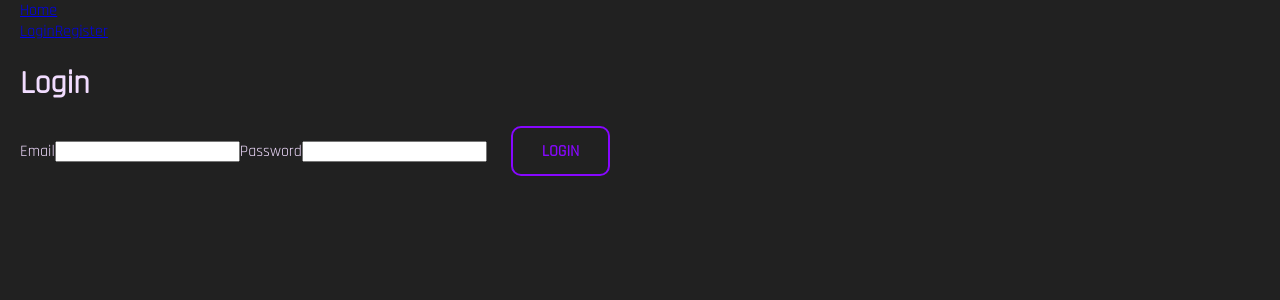
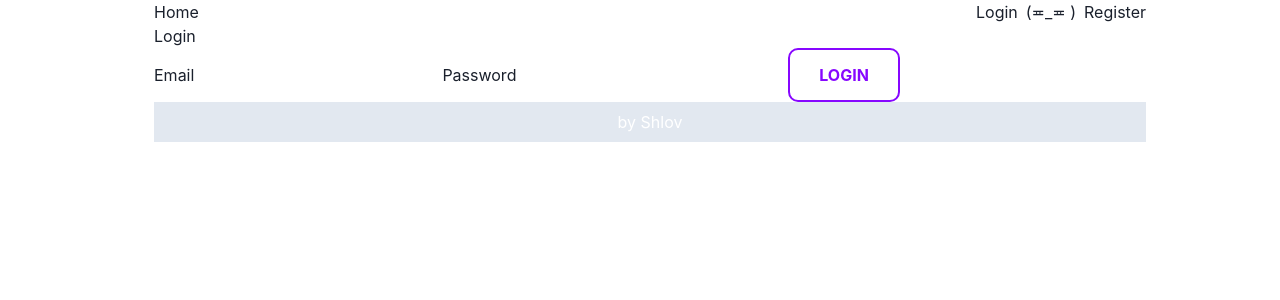
Before and after one commit to Shlov/Phonebook, a React (Create React App) app: page /goit-react-hw-08-phonebook/login in a window 1280 px wide. Shown: the top 300 px of the page. Built offline with nearby package versions, Linux system fonts and the light colour scheme.

Commit message:
start add style

```diff
--- a/src/components/AuthNav/AuthNav.js
+++ b/src/components/AuthNav/AuthNav.js
@@ -1,11 +1,26 @@
-import { NavLink } from "react-router-dom";
+import { Flex } from "@chakra-ui/react";
+import { Link } from "react-router-dom";
+import { Breadcrumb,  BreadcrumbItem,  BreadcrumbLink,  BreadcrumbSeparator,} from '@chakra-ui/react'
 
 export const AuthNav = () => {
 
   return (
-    <nav>
-      <NavLink to="/login">Login</NavLink>
-      <NavLink to="/register">Register</NavLink>
-    </nav>
+    // <Flex as='nav' >
+    //   <NavLink to="/login">Login</NavLink>
+    //   <NavLink to="/register">Register</NavLink>
+    // </Flex>
+  <Breadcrumb separator='(≖_≖ )'>
+    <BreadcrumbItem>
+      <BreadcrumbLink as={Link} to='/login'>
+        Login
+      </BreadcrumbLink>
+    </BreadcrumbItem>
+    <BreadcrumbItem>
+      <BreadcrumbLink as={Link} to='/register'>
+        Register
+      </BreadcrumbLink>
+    </BreadcrumbItem>
+  </Breadcrumb>
+
   )
 }
--- /dev/null
+++ b/src/components/Button/Button.css
@@ -0,0 +1,40 @@
+
+.btn {
+  padding: 0.8em 1.8em;
+  border: 2px solid #8707ff;
+  border-radius: 10px;
+  position: relative;
+  overflow: hidden;
+  background-color: transparent;
+  text-align: center;
+  text-transform: uppercase;
+  font-size: 16px;
+  font-weight: 700;
+  transition: .3s;
+  z-index: 1;
+  font-family: inherit;
+  color: #8707ff;
+  margin-left: 24px;
+}
+
+.btn:hover::before {
+  width: 105%;
+}
+
+.btn:hover {
+  color: #111;
+}
+
+.btn:before {
+  content: '';
+  width: 0;
+  height: 320%;
+  position: absolute;
+  top: 50%;
+  left: 50%;
+  transform: translate(-50%, -50%) rotate(45deg);
+  background: #8707ff;
+  transition: .5s ease;
+  display: block;
+  z-index: -1;
+}
--- /dev/null
+++ b/src/components/Button/Button.js
@@ -0,0 +1,16 @@
+import { Box } from "@chakra-ui/react"
+import '../Button/Button.css'
+
+
+const styleBtn = {
+
+}
+
+export const Button = ({children, ...props}) => {
+
+  return (
+    <Box as='button' style={styleBtn} className='btn' onClick={props.onClick}>
+      {children}
+    </Box>
+  )
+}
--- a/src/components/FormContact/FotmContact.js
+++ b/src/components/FormContact/FotmContact.js
@@ -1,4 +1,4 @@
-import { Button } from "components/ListContacts/ListContacts.styled";
+import { Button } from '../Button/Button';
 import { useEffect, useState } from "react";
 import { Input , Label, Form} from "./FormContact.styled";
 // import PropTypes from 'prop-types';
--- a/src/components/Layout/Layout.js
+++ b/src/components/Layout/Layout.js
@@ -4,7 +4,8 @@ import { Toaster } from "react-hot-toast";
 import { NavLink, Outlet } from "react-router-dom";
 
 import {
-  Container,
+  Box,
+  Container, Flex, Center,
 } from "@chakra-ui/react";
 import { UserMenu } from "components/UserMenu/UserMenu";
 import { AuthNav } from "components/AuthNav/AuthNav";
@@ -18,22 +19,33 @@ export const Layout = () => {
   // console.log(isLoggedIn)
 
   return (
-    <Container maxW="container.sm" my={{ base: 0, md: 8 }}>
-      <header>
+    <>
+      <Box as='header'>
+        <Container maxW="container.lg" >
+          <Flex justifyContent='space-between' alignItems='center'>
             <nav>
               <NavLink to="/">Home</NavLink>
               {isLoggedIn && <NavLink to="/contacts">Contacts</NavLink>}
-          {/* <NavLink to="/login">Login</NavLink>
-          <NavLink to="/register">Register</NavLink> */}
             </nav>
             {isLoggedIn ? <UserMenu/> : <AuthNav/>}
-        {/* <UserMenu/> */}
-
-      </header>
+          </Flex>
+        </Container>
+      </Box>
       <Toaster />
       <Suspense fallback={<Loader/>}>
+        <Box as='main'>
+          <Container maxW="container.lg">
             <Outlet />
+          </Container>
+        </Box>
       </Suspense>
+      <Box as='footer'>
+        <Container maxW="container.lg">
+          <Center bg='gray.200' h='40px' color='white'>
+            by Shlov
+          </Center>
         </Container>
+      </Box>
+    </>
   )
 }
--- a/src/components/UserMenu/UserMenu.js
+++ b/src/components/UserMenu/UserMenu.js
@@ -1,7 +1,10 @@
-import { Button } from "components/ListContacts/ListContacts.styled"
-import { useDispatch, useSelector } from "react-redux"
-import { logOut } from "Redux/auth/operation"
-import { selectUser } from "Redux/auth/selector"
+// import { Button } from "components/ListContacts/ListContacts.styled";
+import { Button } from '../Button/Button';
+import { useDispatch, useSelector } from "react-redux";
+import { logOut } from "Redux/auth/operation";
+import { selectUser } from "Redux/auth/selector";
+import { Flex } from "@chakra-ui/react";
+
 
 
 
@@ -11,9 +14,9 @@ export const UserMenu = () => {
   const user = useSelector(selectUser);
 
   return (
-    <div>
-      <p>Hello, {user.name}</p>
+    <Flex as='nav' alignItems='center'>
+      <p>Hello, {user.name} ✌(•◡•)</p>
       <Button onClick={()=>dispatch(logOut())}>Logout</Button>
-    </div>
+    </Flex>
   )
 }
--- a/src/index.js
+++ b/src/index.js
@@ -7,6 +7,7 @@ import { store } from 'Redux/store';
 import { BrowserRouter } from 'react-router-dom';
 import { PersistGate } from 'redux-persist/integration/react'
 import { persistor } from 'Redux/store'
+import { ChakraProvider } from '@chakra-ui/react';
 // import { ChakraProvider, extendTheme } from '@chakra-ui/react';
 
 // const colors = {
@@ -31,6 +32,7 @@ import { persistor } from 'Redux/store'
 ReactDOM.createRoot(document.getElementById('root')).render(
   <React.StrictMode>
     {/* <ChakraProvider theme={theme}> */}
+    <ChakraProvider >
       <Provider store={store}>
         <PersistGate loading={null} persistor={persistor}>
           <BrowserRouter basename="/goit-react-hw-08-phonebook">
@@ -38,6 +40,6 @@ ReactDOM.createRoot(document.getElementById('root')).render(
           </BrowserRouter>
         </PersistGate>
       </Provider>
-    {/* </ChakraProvider> */}
+    </ChakraProvider>
   </React.StrictMode>
 );
--- a/src/pages/Home.js
+++ b/src/pages/Home.js
@@ -1,8 +1,24 @@
+import { Center, Heading } from "@chakra-ui/react"
+import { useSelector } from "react-redux";
+import { selectIsLoggedIn } from "Redux/auth/selector";
+import { Button } from '../components/Button/Button'
 
 
 export const Home = () => {
 
+  const isLoggedIn = useSelector(selectIsLoggedIn);
+
   return (
-    <h1>Home</h1>
+    <Center h='400px'>
+      <Heading size='xl' w='740px'>
+        Welcome to the online phone book page.
+        Do not lose touch with important people.
+        Write the contact in the phone book...
+      </Heading>
+      <Button variant='outline' colorScheme='purple'>
+        {isLoggedIn ? 'to contacts...' : 'Login...'}
+      </Button>
+
+    </Center>
   )
 }
--- a/src/pages/Login.js
+++ b/src/pages/Login.js
@@ -1,4 +1,4 @@
-import { Button } from "components/ListContacts/ListContacts.styled";
+import { Button } from '../components/Button/Button';
 import { Formik, Form, Field, ErrorMessage } from "formik";
 import { useDispatch } from "react-redux";
 import { logIn } from "Redux/auth/operation";
@@ -16,7 +16,6 @@ export const Login = () => {
 
   const dispatch = useDispatch();
   const handleSubmit = (value, {resetForm}) => {
-    console.log(value)
     dispatch(logIn(value))
     resetForm()
   }
--- a/src/pages/Register.js
+++ b/src/pages/Register.js
@@ -1,4 +1,4 @@
-import { Button } from "components/ListContacts/ListContacts.styled";
+import { Button } from '../components/Button/Button';
 import { Formik, Form, Field, ErrorMessage } from "formik";
 import { useDispatch } from "react-redux";
 import { register } from "Redux/auth/operation";
```
Also changed, not shown: src/components/ListContacts/ListContacts.js (+4 -3 lines), src/components/Header/Header.js (deleted). Lines whose indentation alone changed are shown as unchanged.
